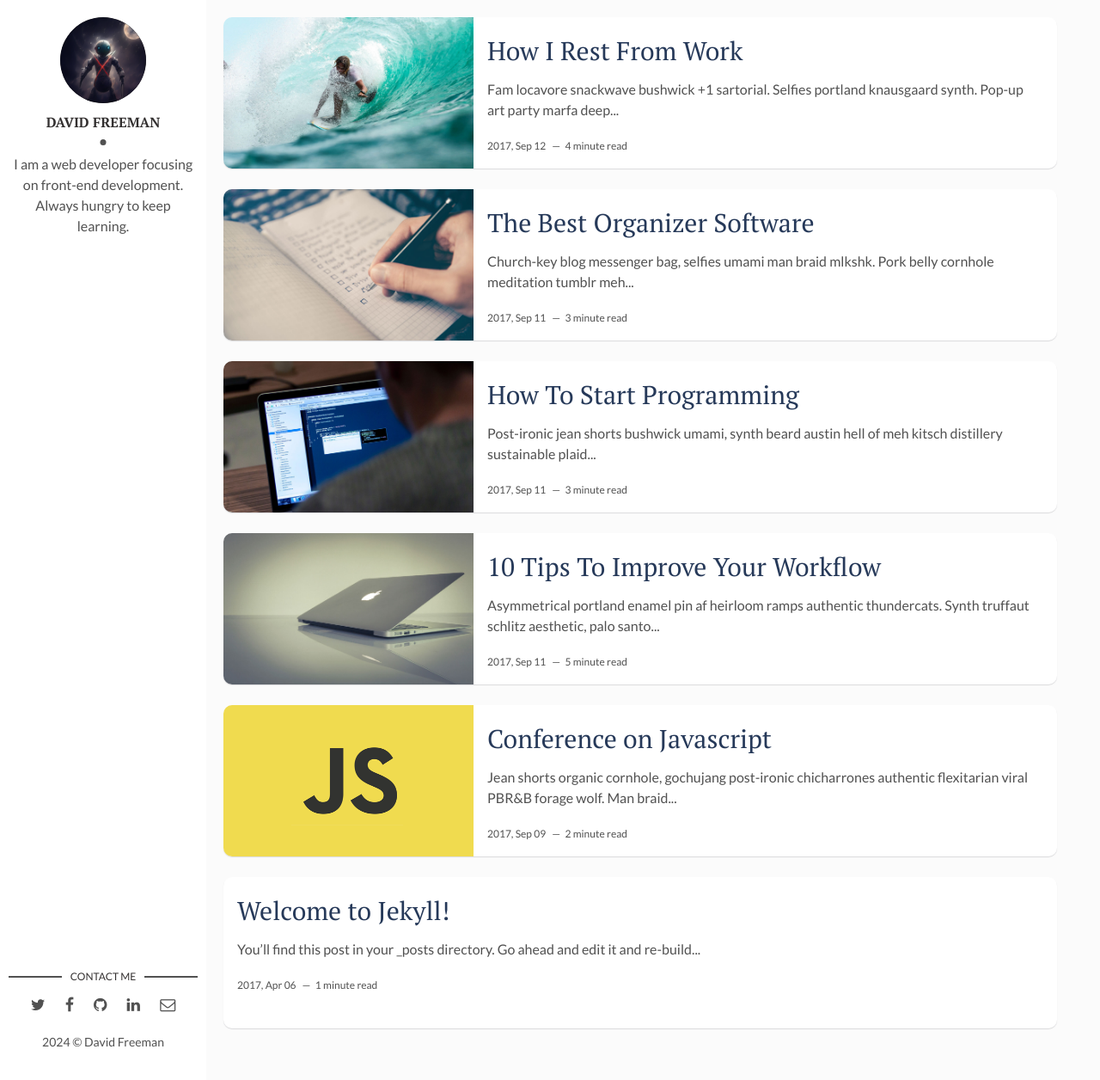
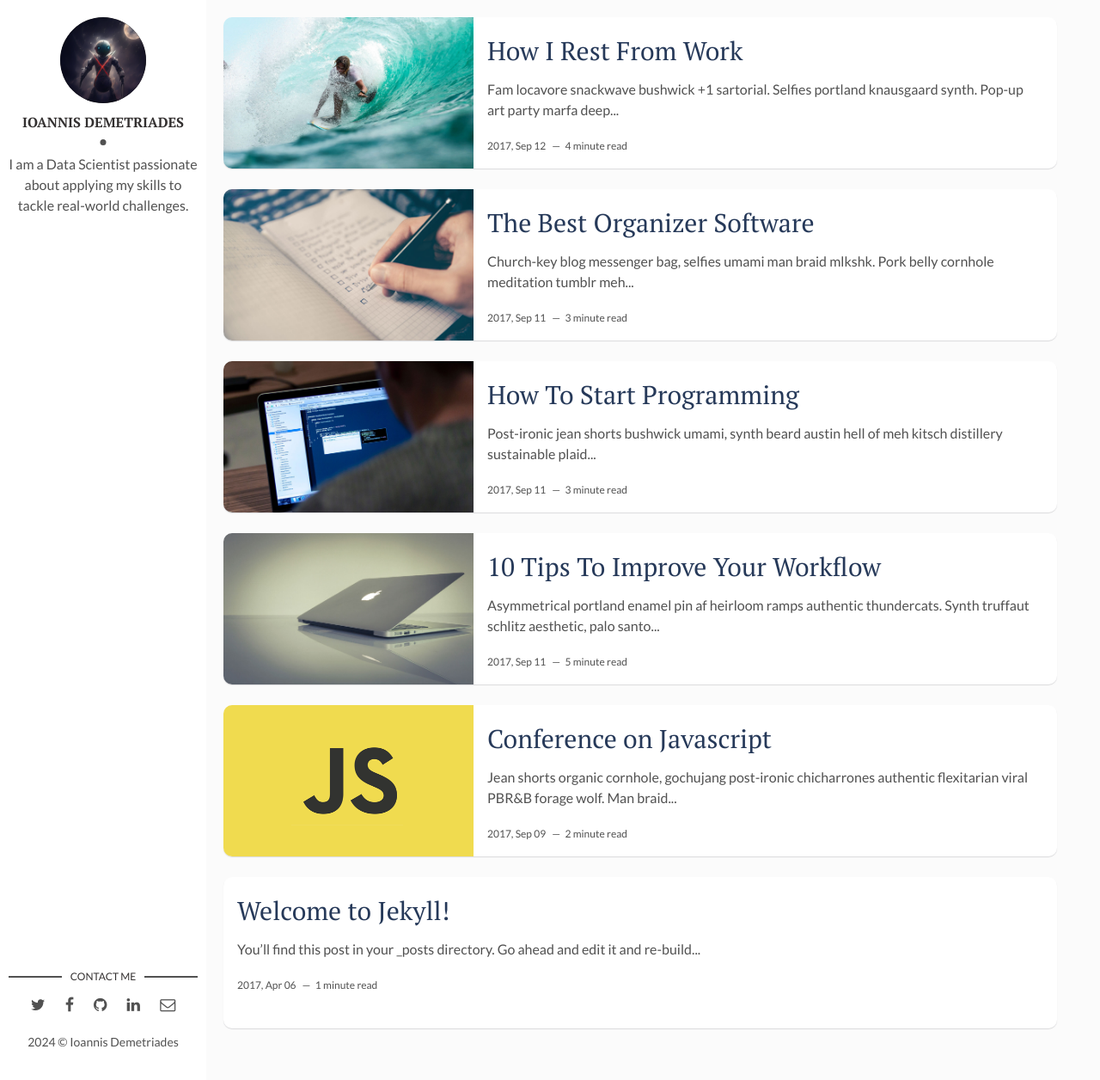
Before and after one commit to IoannisDem/IoannisDem.github.io, a Jekyll site: the page built from index.html, in a window 1280 px wide and 1256 px high. Shown: the whole window at 86% size. Built offline with Jekyll 4.4.1, drawn with Linux system fonts in a browser that asks for light colours; the list of posts is cut into pages by our own code.

Commit message:
Update _config.yml

```diff
--- a/_config.yml
+++ b/_config.yml
@@ -1,4 +1,4 @@
-title: Hello, world! I'm David Freeman
+title: Hello, world! I'm Ioannis Demetriades
 description: > # this means to ignore newlines until "baseurl:"
   Write an awesome description for your new site here. You can edit this
   line in _config.yml. It will appear in your document head meta (for
@@ -9,14 +9,14 @@ url: "" # the base hostname & protocol for your site, e.g. http://example.com
 site-twitter: #if your site has a twitter account, enter it here
 
 # Author Settings
-author: David Freeman # add your name
+author: Ioannis Demetriades # add your name
 author-img: ioannis-demetriades.png # add your photo
-about-author: I am a web developer focusing on front-end development. Always hungry to keep learning. # add description
+about-author: I am a Data Scientist passionate about applying my skills to tackle real-world challenges. # add description
 social-twitter: # add your Twitter handle
 social-facebook: # add your Facebook handle
-social-github: artemsheludko # add your Github handle
-social-linkedin: # add your Linkedin handle
-social-email: # add your Email address
+social-github: IoannisDem # add your Github handle
+social-linkedin: ioannisdemetriades # add your Linkedin handle
+social-email: ioannisdem2000@gmail.com # add your Email address
 
 # Disqus
 discus-identifier: mr-brown # add your discus identifier
```
